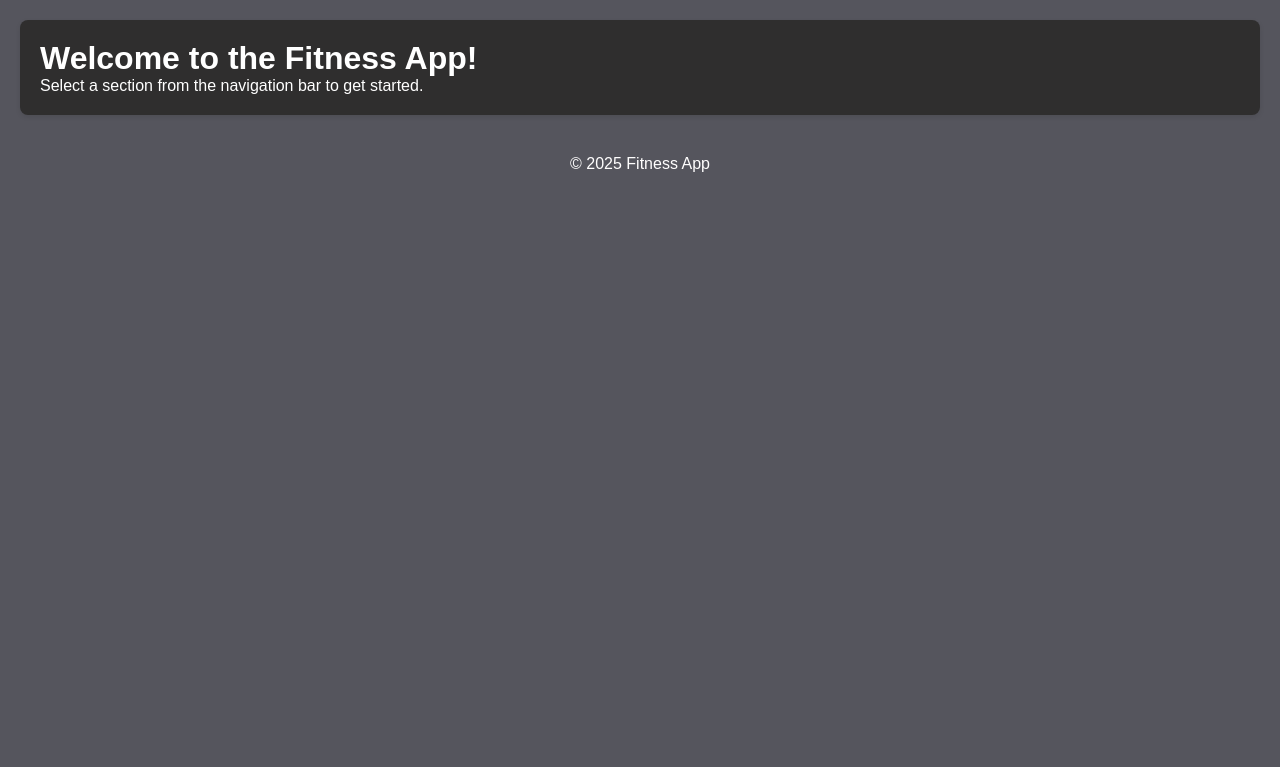
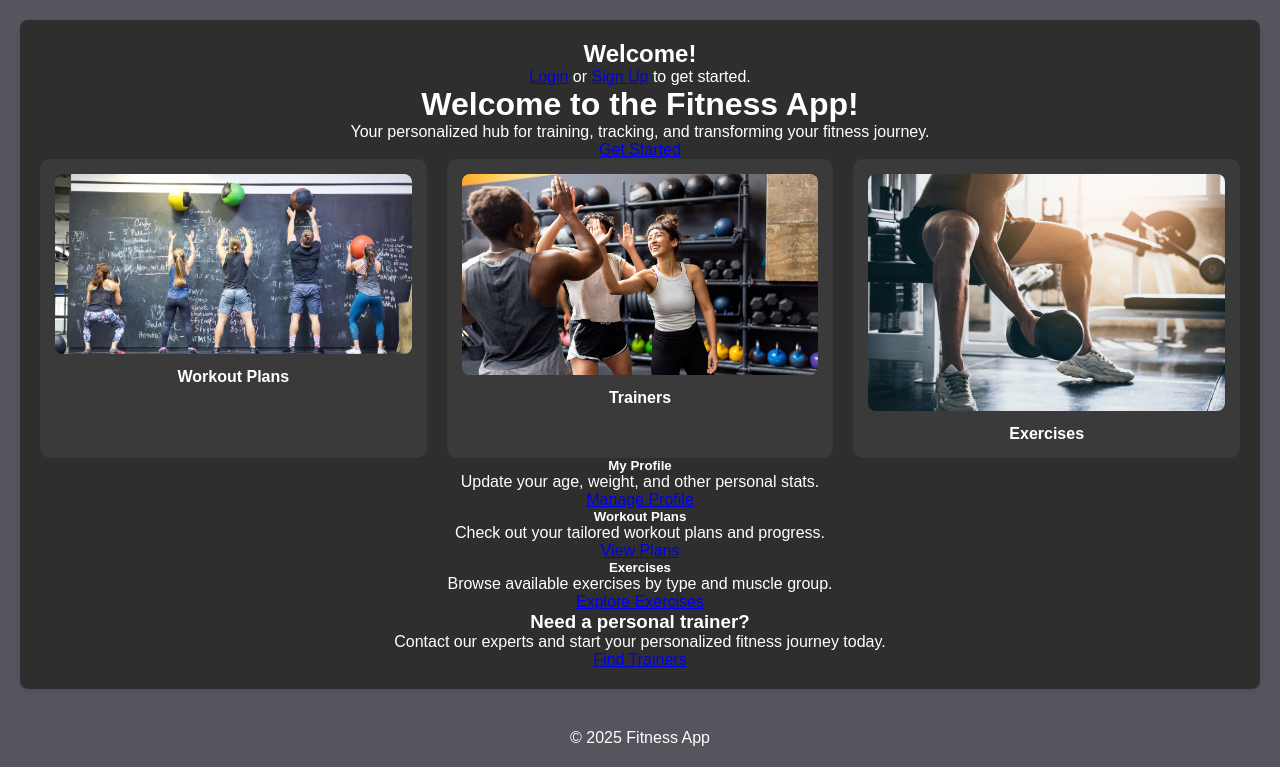
Before and after one commit to MFrly/FitnessDjango, a Django app: page / in a window 1280 px wide. Shown: the part 125-892 px from the top of the page. Before the commit the page ends 297 px from the top, so only its background shows below. Run offline with Django 5.2, Linux system fonts and the light colour scheme.

Commit message:
update css + index

```diff
--- a/database/settings.py
+++ b/database/settings.py
@@ -116,6 +116,9 @@
 # https://docs.djangoproject.com/en/5.2/howto/static-files/
 
 STATIC_URL = 'static/'
+STATICFILES_DIRS = [
+    BASE_DIR / "library/static",
+]
 
 # Default primary key field type
 # https://docs.djangoproject.com/en/5.2/ref/settings/#default-auto-field
--- a/library/static/css/styles.css
+++ b/library/static/css/styles.css
@@ -65,3 +65,23 @@
 .mb-3 {
     margin-bottom: 1rem;
 }
+.features {
+    display: flex;
+    gap: 20px;
+    justify-content: space-between;
+}
+.feature-card {
+    background-color: #3a3a3a;
+    padding: 15px;
+    border-radius: 10px;
+    text-align: center;
+    flex: 1;
+}
+.feature-card img {
+    width: 100%;
+    border-radius: 8px;
+    margin-bottom: 10px;
+}
+.feature-card h3 {
+    color: #ffd700;
+}
--- a/library/templates/index.html
+++ b/library/templates/index.html
@@ -1,6 +1,84 @@
 {% extends 'base.html' %}
 
+{% load static %}
+
 {% block content %}
-<h1>Welcome to the Fitness App!</h1>
-<p>Select a section from the navigation bar to get started.</p>
+<div class="container mt-5">
+
+    <!-- Auth Prompt -->
+    <div class="auth-box text-center bg-dark text-white p-4 rounded mb-4">
+        <h2>Welcome!</h2>
+        <p>
+            <a href="{% url 'login' %}" class="text-warning fw-bold">Login</a> or
+            <a href="{% url 'signup' %}" class="text-warning fw-bold">Sign Up</a> to get started.
+        </p>
+    </div>
+
+    <!-- Welcome Banner -->
+    <div class="jumbotron text-center bg-light p-5 rounded shadow">
+        <h1 class="display-4">Welcome to the Fitness App!</h1>
+        <p class="lead">Your personalized hub for training, tracking, and transforming your fitness journey.</p>
+        <a class="btn btn-primary btn-lg mt-3" href="{% url 'userprofile-list' %}" role="button">Get Started</a>
+    </div>
+
+    <!-- Image Feature Blocks -->
+    <div class="features d-flex justify-content-between text-center my-5">
+        <div class="feature-card bg-dark text-white p-3 rounded flex-fill mx-2">
+            <img src="{% static 'img/workout.jpg' %}" alt="Workout Plans" class="img-fluid rounded mb-3">
+            <h4>Workout Plans</h4>
+        </div>
+        <div class="feature-card bg-dark text-white p-3 rounded flex-fill mx-2">
+            <img src="{% static 'img/trainers.jpg' %}" alt="Trainers" class="img-fluid rounded mb-3">
+            <h4>Trainers</h4>
+        </div>
+        <div class="feature-card bg-dark text-white p-3 rounded flex-fill mx-2">
+            <img src="{% static 'img/exercises.jpg' %}" alt="Exercises" class="img-fluid rounded mb-3">
+            <h4>Exercises</h4>
+        </div>
+    </div>
+
+    <!-- Feature Cards -->
+    <div class="row text-center mt-5">
+        <div class="col-md-4">
+            <div class="card shadow-sm">
+                <div class="card-body">
+                    <h5 class="card-title">My Profile</h5>
+                    <p class="card-text">Update your age, weight, and other personal stats.</p>
+                    <a href="{% url 'userprofile-list' %}" class="btn btn-outline-primary">Manage Profile</a>
+                </div>
+            </div>
+        </div>
+
+        <div class="col-md-4">
+            <div class="card shadow-sm">
+                <div class="card-body">
+                    <h5 class="card-title">Workout Plans</h5>
+                    <p class="card-text">Check out your tailored workout plans and progress.</p>
+                    <a href="{% url 'workoutplan-list' %}" class="btn btn-outline-success">View Plans</a>
+                </div>
+            </div>
+        </div>
+
+        <div class="col-md-4">
+            <div class="card shadow-sm">
+                <div class="card-body">
+                    <h5 class="card-title">Exercises</h5>
+                    <p class="card-text">Browse available exercises by type and muscle group.</p>
+                    <a href="{% url 'exercise-list' %}" class="btn btn-outline-info">Explore Exercises</a>
+                </div>
+            </div>
+        </div>
+    </div>
+
+    <!-- Call to Action -->
+    <div class="text-center my-5">
+        <h3>Need a personal trainer?</h3>
+        <p>Contact our experts and start your personalized fitness journey today.</p>
+        <a href="{% url 'trainer-list' %}" class="btn btn-warning">Find Trainers</a>
+    </div>
+
+
+
+
+</div>
 {% endblock %}
--- a/library/urls.py
+++ b/library/urls.py
@@ -26,6 +26,6 @@
     path('workout-plans/', views.WorkoutPlanListView.as_view(), name='workoutplan-list'),
     path('workout-plans/<int:pk>/', views.WorkoutPlanDetailView.as_view(), name='workoutplan-detail'),
     path('exercises/', views.ExerciseListView.as_view(), name='exercise-list'),
-    path('trainers/', views.TrainerListView.as_view(), name='trainer_list')
+    path('trainers/', views.TrainerListView.as_view(), name='trainer-list')
 
 ]
--- a/library/views.py
+++ b/library/views.py
@@ -29,7 +29,7 @@
 
 class TrainerListView(ListView):
     model = UserProfile
-    template_name = 'trainer_list.html'
+    template_name = 'trainer-list.html'
 
     def get_queryset(self):
         # Return only users who are trainers
```
Also changed, not shown: library/static/img/exercises.jpg (added), library/static/img/gym.gif (added), library/static/img/supino.gif (added), library/static/img/trainers.jpg (added), library/static/img/workout.jpg (added), library/templates/page/trainer-list.html (added).
